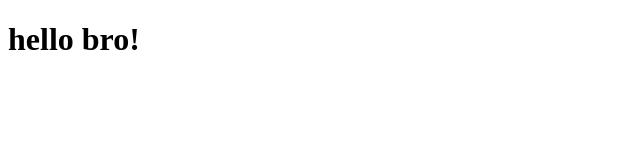
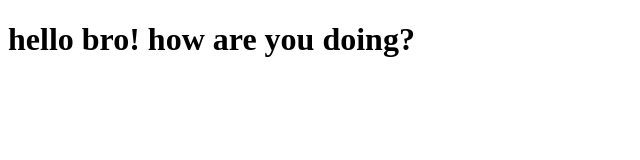
Before and after one commit to lone02wolf/learningweb, a plain HTML site: page site/index.html in a window 1280 px wide. Shown: the whole page, without its empty margins (0-640 px from the left). Drawn offline with Linux system fonts and the light colour scheme.

Commit message:
small addition

```diff
--- a/site/index.html
+++ b/site/index.html
@@ -4,6 +4,6 @@
 	<title>Hello brother</title>
 </head>
 <body>
-<h1>hello bro!<h1>
+<h1>hello bro! how are you doing?<h1>
 </body>
 </html>
```
